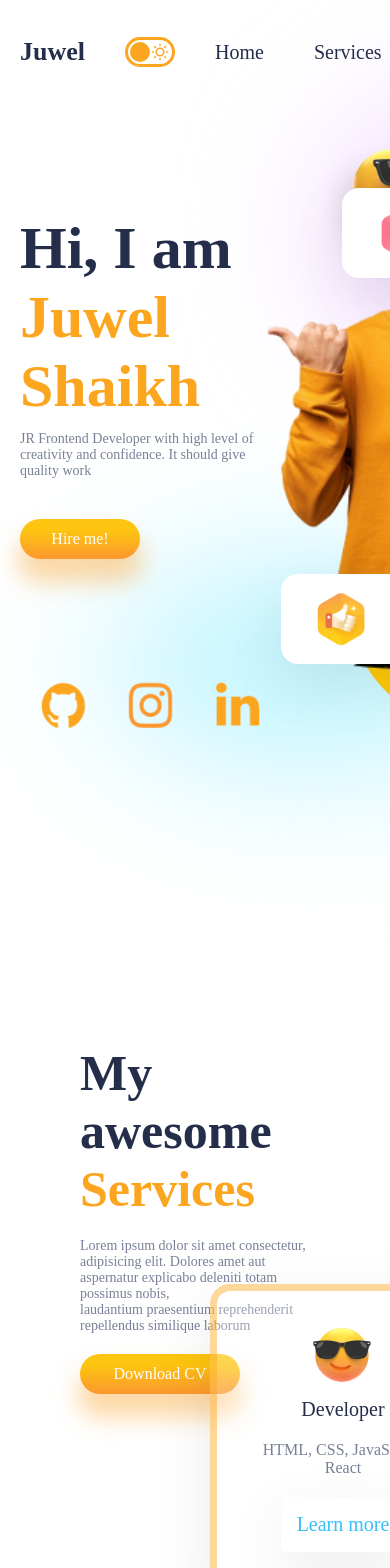
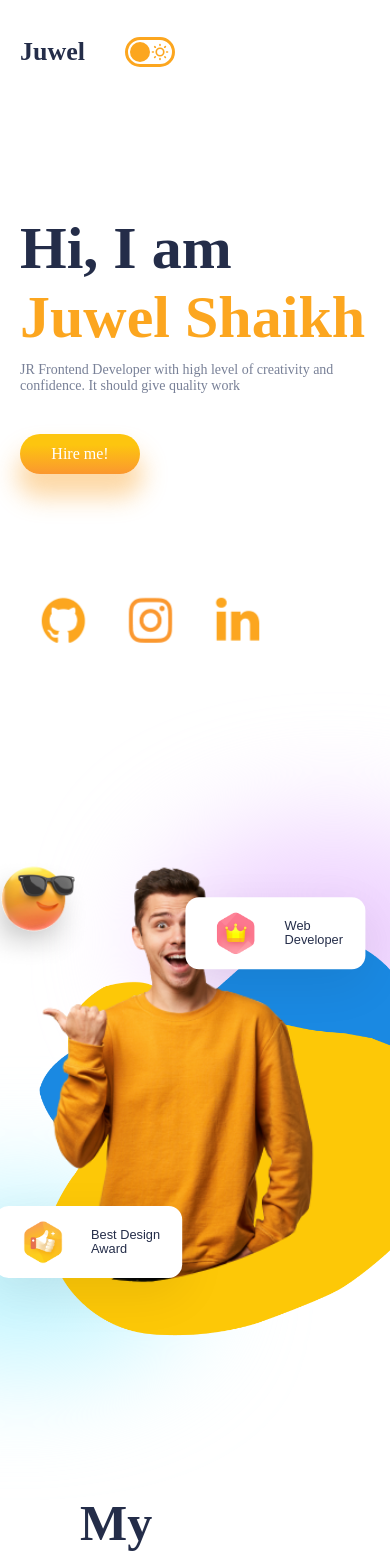
Before and after one commit to JuwelShaikh/new-prot-react, a React (Create React App) app: page / in a window 390 px wide. Shown: the top 1568 px of the page. Built offline with nearby package versions, Linux system fonts and the light colour scheme; a web font is replaced by a local one.

Commit message:
Responsive added

```diff
--- a/src/Components/Cards/Card.css
+++ b/src/Components/Cards/Card.css
@@ -29,3 +29,10 @@
     padding: 16px;
     color: rgb(51, 193, 250);
 }
+
+
+@media screen and (max-width: 480px){
+    .card{
+        width: auto;
+    }
+}
--- a/src/Components/Contact/Contact.css
+++ b/src/Components/Contact/Contact.css
@@ -30,3 +30,11 @@
 textarea{
     height: 4rem!important;
 }
+
+@media screen and (max-width: 480px){
+    .contact-form{
+        width: 50%;
+        flex-direction: column;
+        position: relative;
+    }
+}
--- a/src/Components/Footer/Footer.css
+++ b/src/Components/Footer/Footer.css
@@ -20,3 +20,8 @@
     display: flex;
     gap: 2rem ;
 }
+@media screen and (max-width: 480px){
+    .f-contnet{
+        transform: scale(0.5);
+    }
+}
--- a/src/Components/Navbar/Nav.css
+++ b/src/Components/Navbar/Nav.css
@@ -42,3 +42,9 @@
 n-button{
     flex: 2;
 }
+
+@media screen and (max-width: 480px){
+    .n-list{
+        display: none;
+    }
+}
--- a/src/Components/Services/Services.css
+++ b/src/Components/Services/Services.css
@@ -38,3 +38,20 @@
 .cards>*{
     position: absolute;
 }
+
+@media screen and (max-width: 480px){
+    .services{
+        margin-top: 0;
+        flex-direction: column;
+        gap: 5rem;
+        height: 66rem;
+    }
+    .cards{
+        display: flex;
+        flex-direction: column;
+        gap: 17rem;
+    }
+    .cards>*{
+        position: static;
+    }
+}
--- a/src/Components/Services/Services.jsx
+++ b/src/Components/Services/Services.jsx
@@ -46,7 +46,7 @@ const Services = () => {
                     <Card
                         emoji={glasess}
                         heading={'Developer'}
-                        details={'HTML, CSS, JavaScript, React'}
+                        details={'HTML, CSS, JavaScript, React,CSS, JavaScript, React'}
                     />
                 </motion.div>
                 {/* third card */}
--- a/src/Components/Testimonials/Testimonial.css
+++ b/src/Components/Testimonials/Testimonial.css
@@ -59,3 +59,13 @@
 .t-wrapper .swiper-pagination-bullet-active{
     background: var(--orange);
 }
+@media screen and (max-width: 480px){
+    .t-wrapper{
+        padding: 0;
+
+    }
+    .testimonial>img{
+        width: 70px;
+        height: 70px;
+    }
+}
--- a/src/Components/Works/Works.css
+++ b/src/Components/Works/Works.css
@@ -75,3 +75,25 @@
     left: 18rem;
     top: 8rem;
 }
+
+
+@media screen and (max-width: 480px){
+    .work{
+        flex-direction: column;
+        height: 55rem;
+        padding: 0;
+        gap: 5rem;
+    }
+    .w-right{
+        display: flex;
+        align-items: flex-start;
+        justify-content: start;
+        transform: scale(0.7);
+    }
+    .w-mainCircle{
+        position: static;
+    }
+    .w-backCircle{
+        left: 8rem!important;
+    }
+}
--- a/src/Components/intro/Intro.jsx
+++ b/src/Components/intro/Intro.jsx
@@ -3,17 +3,17 @@ import '../intro/intro.css'
 import git from '../../img/github.png'
 import linkedin from '../../img/linkedin.png'
 import inst from '../../img/instagram.png'
-import Vector1 from'../../img/Vector1.png'
-import Vector2 from'../../img/Vector2.png'
-import boy from'../../img/boy.png'
-import thumbup from'../../img/thumbup.png'
-import crowm from'../../img/crown.png'
-import glassesimoj from'../../img/glassesimoji.png'
+import Vector1 from '../../img/Vector1.png'
+import Vector2 from '../../img/Vector2.png'
+import boy from '../../img/boy.png'
+import thumbup from '../../img/thumbup.png'
+import crowm from '../../img/crown.png'
+import glassesimoj from '../../img/glassesimoji.png'
 import Motion from './Motion/Motion';
 import { motion } from "framer-motion"
 
 const Intro = () => {
-    const transition = {duration: 2, type: 'spring'}
+    const transition = { duration: 2, type: 'spring' }
     return (
         <div className='intro'>
             <div className="i-left">
@@ -24,10 +24,10 @@ const Intro = () => {
                 </div>
                 <button className='button i-button'>Hire me!</button>
                 <div className="i-icons">
-                   <a href='https://github.com/JuwelShaikh' target="_blank"> <img src= {git} alt="" /></a>
+                    <a href='https://github.com/JuwelShaikh' target="_blank"> <img src={git} alt="" /></a>
                     <a href="https://www.instagram.com/juwel_shaikh/" target='_blank'><img src={inst} alt="" /></a>
                     <a href="https://www.linkedin.com/in/juwel-shaikh-236b73262/" target='_blank
-                    '><img src= {linkedin}alt="" /></a>
+                    '><img src={linkedin} alt="" /></a>
                 </div>
             </div>
             <div className="i-right">
@@ -35,34 +35,36 @@ const Intro = () => {
                 <img src={Vector2} alt="" />
                 <img src={boy} alt="" />
                 <motion.img
-                    initial={{left:'-36%'}}
-                    whileInView={{left:'-24%'}}
+                    initial={{ left: '-36%' }}
+                    whileInView={{ left: '-24%' }}
                     transition={transition}
 
-                src={glassesimoj} alt="" />
+                    src={glassesimoj} alt="" />
                 <motion.div
-                    initial={{top: '-4%', left: '74%'}}
-                    whileInView={{left:'68%'}}
+                    initial={{ top: '-4%', left: '74%' }}
+                    whileInView={{ left: '68%' }}
                     transition={transition}
-                style={{top: '-4%', left: '68%'}}>
-                    <Motion image={crowm} text1='Web' text2='Developer'/>
+                    className='floating-div'
+                    style={{ top: '-4%', left: '68%' }}>
+                    <Motion image={crowm} text1='Web' text2='Developer' />
                 </motion.div>
                 <motion.div
-                    initial={{left:'9rem', top:'18rem'}}
-                    whileInView={{left:"0rem"}}
+                    initial={{ left: '9rem', top: '18rem' }}
+                    whileInView={{ left: "0rem" }}
                     transition={transition}
-                style={{top: '18rem', left:'0rem'}}>
-                    <Motion image={thumbup} text1='Best Design' text2='Award '/>
+                    className='floating-div'
+                    style={{ top: '18rem', left: '0rem' }}>
+                    <Motion image={thumbup} text1='Best Design' text2='Award ' />
                 </motion.div>
                 {/* blurDivs */}
-                <div className="blur-div" style={{background:'rgb(238 210 255'}}>
+                <div className="blur-div" style={{ background: 'rgb(238 210 255' }}>
                 </div>
                 <div className="blur-div" style={{
-                    background:'#c1f5ff',
+                    background: '#c1f5ff',
                     top: '17rem',
                     width: '21rem',
                     height: '11rem',
-                    left:'-9rem'
+                    left: '-9rem'
                 }}></div>
             </div>
 
--- a/src/Components/intro/intro.css
+++ b/src/Components/intro/intro.css
@@ -89,3 +89,17 @@
     top: -18%;
     left: 58%;
 }
+@media screen and (max-width: 480px){
+    .intro{
+        flex-direction: column;
+        height: 64rem;
+    }
+    .i-right{
+        transform: scale(0.8);
+        left: -3rem;
+
+    }
+    .floating-div:nth-of-type(1){
+        top: -7 !important;
+    }
+}
```
